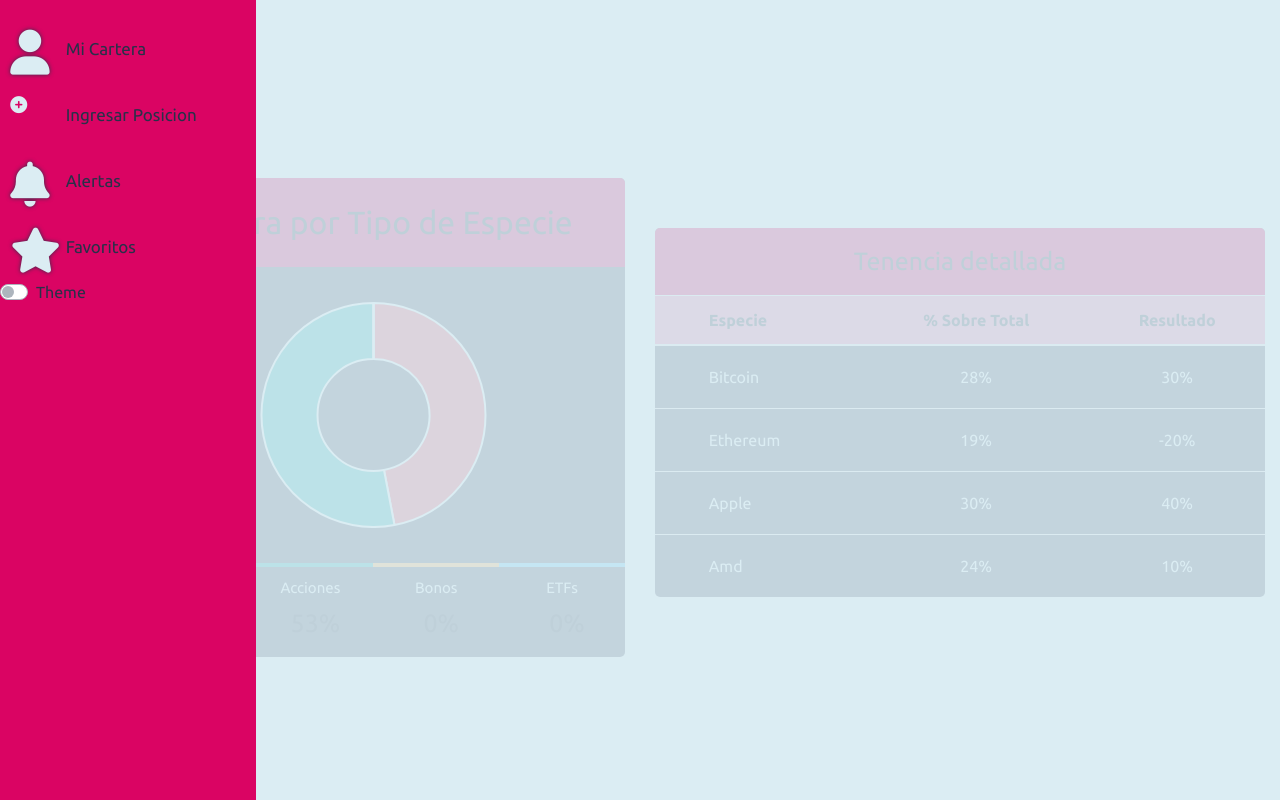
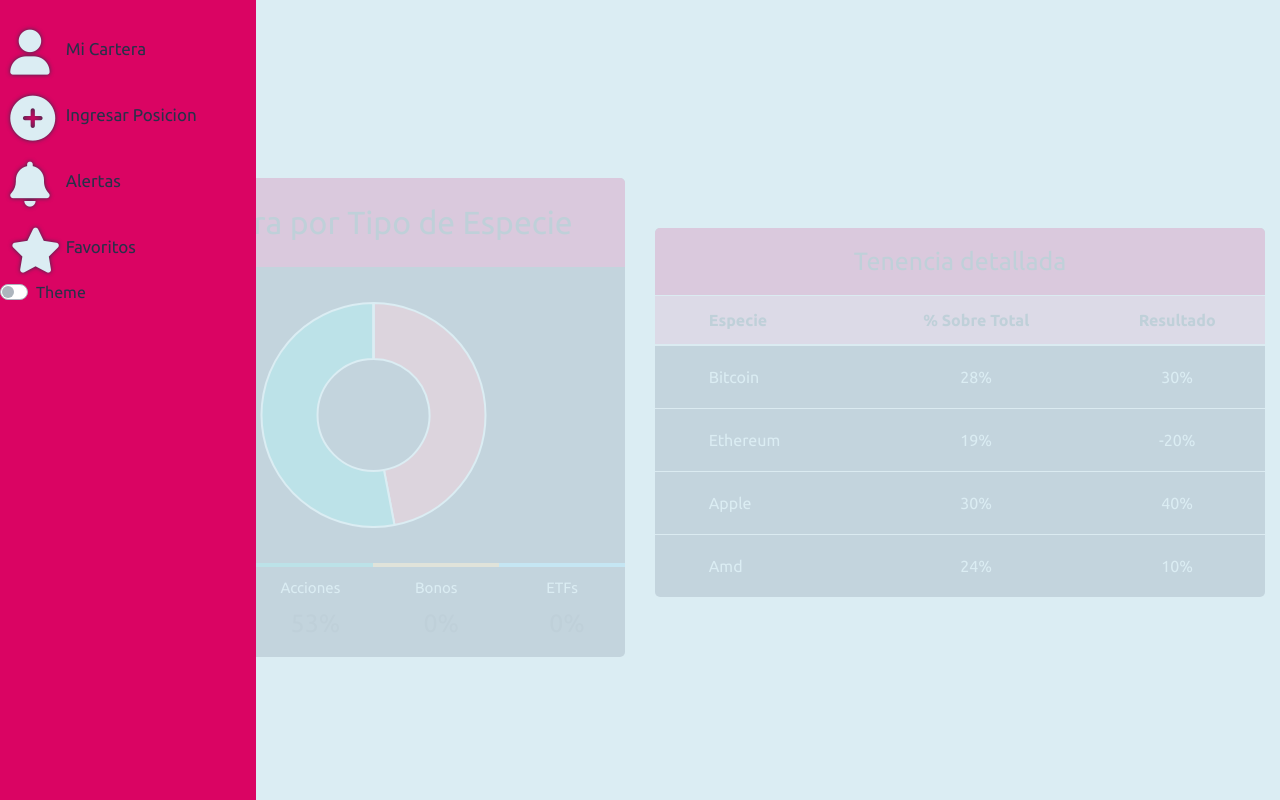
Before and after one commit to marcelonieva7/Js-CoderHouse, a website: page ProyectoFinal/index.html in a window 1280 px wide. Shown: the top 800 px of the page. Drawn offline with nearby package versions, Linux system fonts and the light colour scheme.

Commit message:
icono arreglado

```diff
--- a/ProyectoFinal/index.html
+++ b/ProyectoFinal/index.html
@@ -20,7 +20,7 @@
                 </li>
                 <li>
                     <a class="nav-menu-tab" href="#row2" id="menu2">
-                        <i class="fas fa-plus-circle scnd-font-color" style="width: 100px; height: 100px;"></i>
+                        <i class="fas fa-plus-circle icon scnd-font-color" style="width: 100px; height: 100px;"></i>
                         <span>Ingresar Posicion</span>
                     </a>
                 </li>
```
